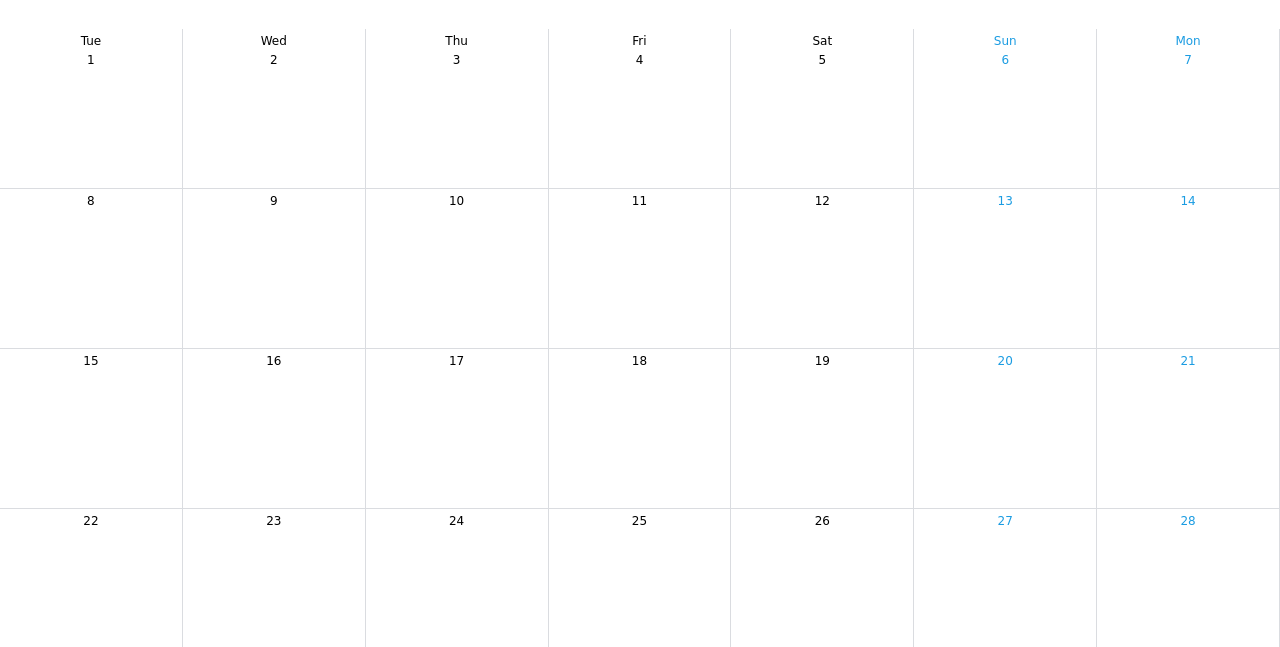
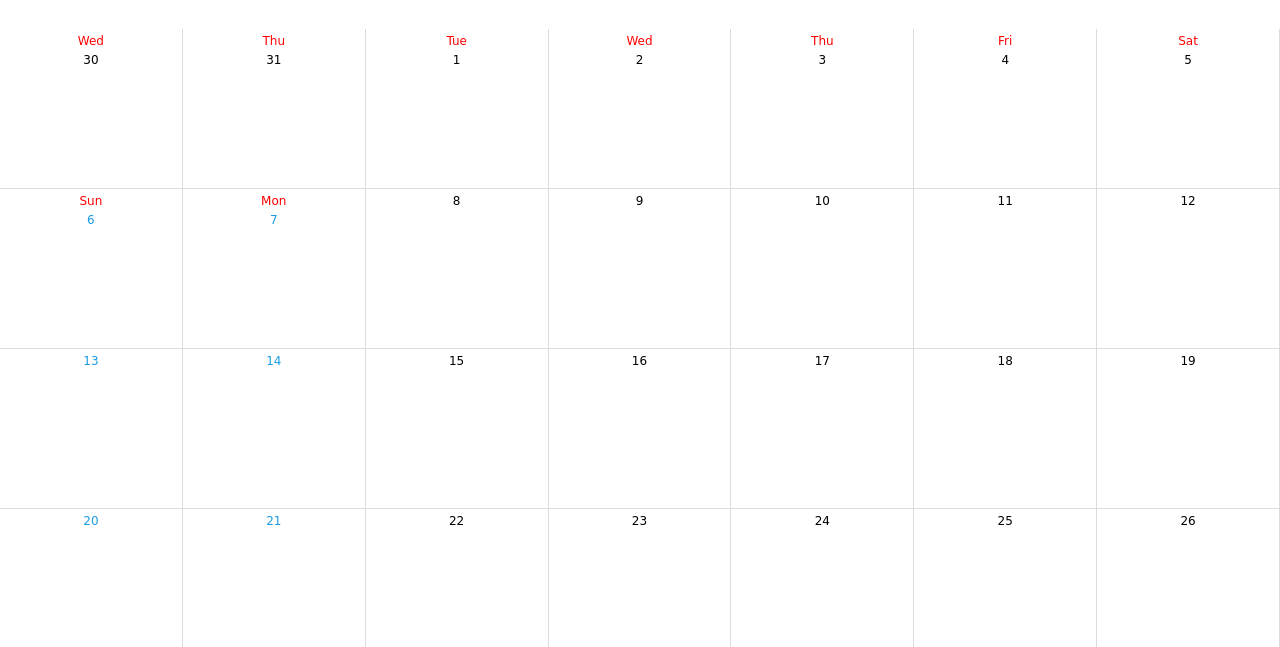
Before and after one commit to techstyle99/calendar, a plain HTML site: page index.html in a window 1280 px wide. Shown: the part 153-800 px from the top of the page. Drawn offline with Linux system fonts and the light colour scheme; a web font is replaced by a local one.

Commit message:
calendar showing correct days of the month with the days of the week

```diff
--- a/script.js
+++ b/script.js
@@ -1,40 +1,32 @@
+
+document.addEventListener('DOMContentLoaded', () => {
 
     const days = ["Mon", "Tue", "Wed", "Thu", "Fri", "Sat", "Sun"];
     const months = ["Jan", "Feb", "Mar", "Apr", "May", "Jun", "Jul", "Aug", "Sep", "Oct", "Nov", "Dec"];
-
 
     // date.js library
     const date = new Date();
     const cday = date.getDate();
     const wday = days[date.getDay()];
-    const month = months[date.getMonth()];
+    const premonth = date.getMonth();
+    const monthnum = date.getMonth()+1;
+    const nextMonth = date.getMonth()+2;
+    const monthletter = months[date.getMonth()];
     const year = date.getFullYear();
+    const firstDay = new Date(date.getFullYear(), date.getMonth() + 1, 1).getDate();
+    const firstDayIdx = new Date(date.getFullYear(), date.getMonth() + 1, 1).getDay(); //get index number of the day of the week i.e. Sun is index# 0
+    const lastDay = new Date(date.getFullYear(), date.getMonth() + 1, 0).getDate();         //last day of the current month
+    const lastDayIdx = new Date(date.getFullYear(), date.getMonth() + 1, 0).getDay();   //sun=0, mon=1, tue=2 etc
+    const prevLastDay = new Date(date.getFullYear(), date.getMonth(), 0).getDate();         // last day of the previous month
+    const nextDays = 7 - lastDayIdx - 1;
 
-
-    console.log(date);
-    console.log(cday);
-    console.log("weekday: " + wday);
-    console.log("calendar: " + month + "/" + cday + "/" + year);
-
-    document.querySelector(".date h1").innerHTML = month;
-    document.querySelector(".date p").innerHTML = date.toDateString();
-
-    const lastDay = new Date(date.getFullYear(), date.getMonth() + 1, 0).getDate();
-    console.log("last day of the month: " + lastDay);
-
-
-    // calendar first day starts at what index ?
-    // date.setDate(1);
-
-    // const firstDayIndex = date.getDay();
-    // console.log(firstDayIndex);
+    console.log(lastDayIdx);
 
 
 
+    document.querySelector(".date h1").innerHTML = monthletter;
+    document.querySelector(".date p").innerHTML = date.toDateString();
 
-
-
-document.addEventListener('DOMContentLoaded', () => {
 
     const isWeekend = cday => {
         // highlight saturday & sunday
@@ -43,41 +35,79 @@ document.addEventListener('DOMContentLoaded', () => {
     }
 
 
-    const getDayName = cday => {
-        const date = new Date(Date.UTC(2022, 1, cday));
-        console.log(date);
+    const getdayOfweek = (dayOfMonth) => {
+        // factor time zone with: new Date(Date.UTC(year, month, dayIdx));
+        const date = new Date(year, monthnum, dayOfMonth);
         return new Intl.DateTimeFormat("en-US", { weekday: "short" }).format(date);
-
     }
 
 
 
     const calendar = document.querySelector("#app-calendar");
+
+    for (let x = firstDayIdx; x>0; x--){
+        let prevDays = "";
+        const greyfdays = prevLastDay - x + 1;
+        console.log(greyfdays);
+
+        const date = new Date(year, premonth, greyfdays);
+        console.log(date);
+        const dayName = new Intl.DateTimeFormat("en-US", { weekday: "short" }).format(date);
+        console.log(dayName);
+
+        nameOfWeek = `<div class="nameOfWeek">${dayName}</div>`;
+
+        calendar.insertAdjacentHTML("beforeend",
+        `<div class="prevDays">
+        ${nameOfWeek}${greyfdays}</div>`);
+    }
+
+
+
     for (let day = 1; day <= lastDay; day++){
-
         const weekend = isWeekend(day);
-
-        let name = "";
+        let nameOfWeek = "";
         if (day <= 7){
-            const dayName = getDayName(day);
-            name = `<div class="name">${dayName}</div>`;
+            const dayName = getdayOfweek(day);
+            nameOfWeek = `<div class="nameOfWeek">${dayName}</div>`;
         }
 
-
-        // 31 days divs
-        // adding conditional class 'weekend'
-        // conditional: if weekend = true, return string 'weekend'
-        // after colon: if not, return empty string aka no class
         calendar.insertAdjacentHTML("beforeend",
-        `<div class="day ${weekend ? "weekend" : ""}">
-        ${name}${day}</div>`);
+        `<div class="dayOfMonth ${weekend ? "weekendDays" : ""}">
+        ${nameOfWeek}${day}</div>`);
     }
 
-    document.querySelectorAll("#app-calendar .day").forEach
-    (day => {
-        day.addEventListener("click", event => {
-            event.currentTarget.classList.toggle("selected");
+
+
+    for (let j = 1; j<=nextDays; j++){
+        calendar.insertAdjacentHTML("beforeend",
+        `<div class="next-days">
+        ${j}</div>`);
+    }
+
+
+
+
+    document.querySelectorAll("#app-calendar .dayOfMonth").forEach
+    (dayOfMonth => {
+        dayOfMonth.addEventListener("click", event => {
+            event.currentTarget.classList.toggle("selectedDays");
         })
+
     })
 
-})
+
+    document.querySelector('.prev').addEventListener('click', () => {
+        date.setMonth(date.getMonth()-1);
+        renderCalendar();
+    })
+
+
+    document.querySelector('.next').addEventListener('click', () => {
+        date.setMonth(date.getMonth()+1);
+        renderCalendar();
+
+    })
+
+
+});
--- a/styles.css
+++ b/styles.css
@@ -53,7 +53,13 @@ body {
 }
 
 
-.day {
+.nameOfWeek {
+    padding-bottom: 5px;
+    color: red;
+}
+
+
+.dayOfMonth {
     border-bottom: 1px solid var(--light-gray);
     border-right: 1px solid var(--light-gray);
     text-align: center;
@@ -61,19 +67,33 @@ body {
     font-size: 12px;
     cursor: pointer;
     transition: background-color 200ms, color 200ms;
-
+    color: black;
 }
 
 
-.name {
-    padding-bottom: 5px;
-}
-
-.weekend {
+.weekendDays {
     color: var(--light-blue);
 }
 
-.selected {
+
+.selectedDays {
     background-color: var(--light-blue);
-    color: white;
+    color: greenyellow;
 }
+
+.prev-dates, .next-date {opacity: 0.5;}
+
+.today { background-color: deepskyblue;}
+
+
+
+.prevDays, .next-days {
+    border-bottom: 1px solid var(--light-gray);
+    border-right: 1px solid var(--light-gray);
+    text-align: center;
+    padding-top: 5px;
+    font-size: 12px;
+    cursor: pointer;
+    transition: background-color 200ms, color 200ms;
+    color: black;
+}
```
